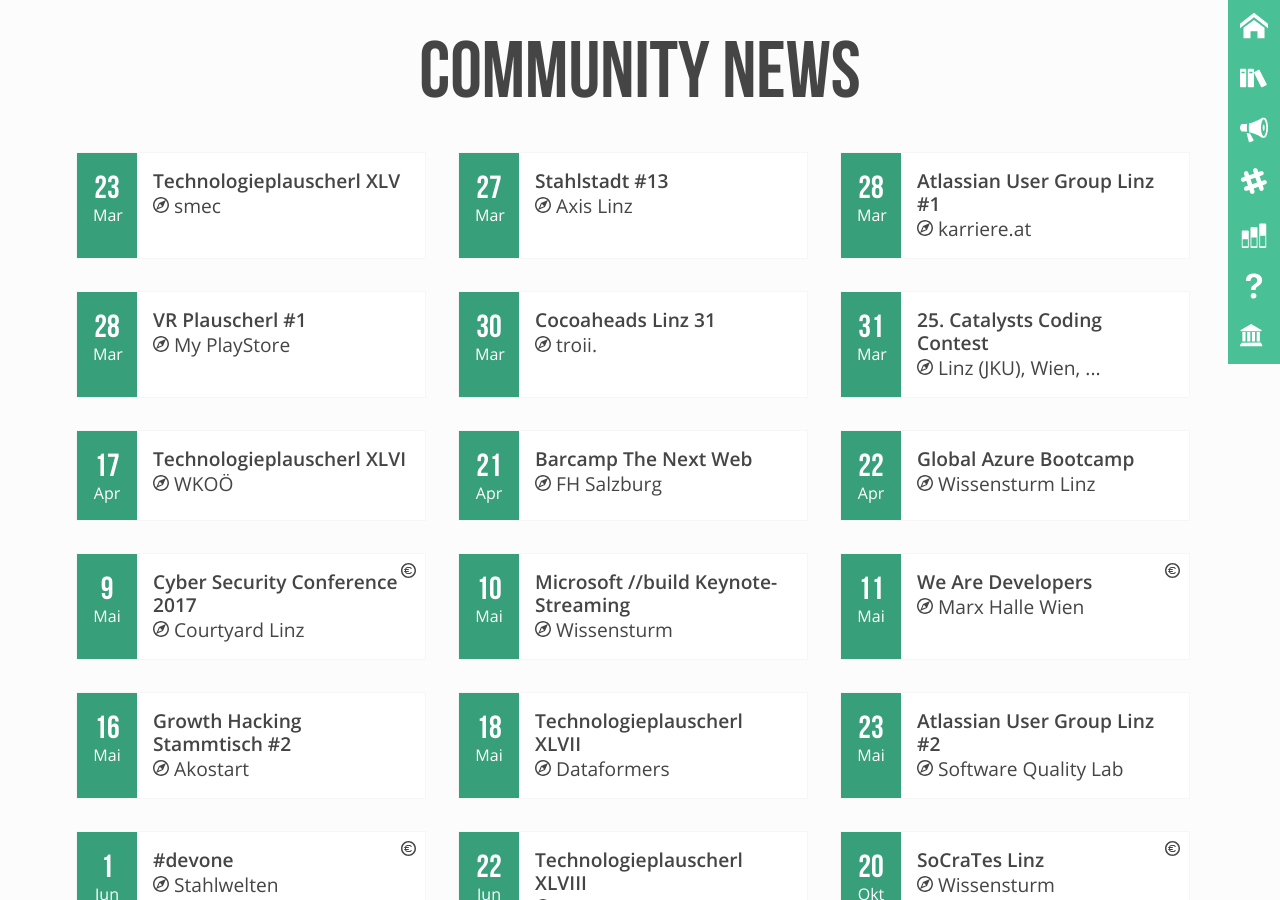
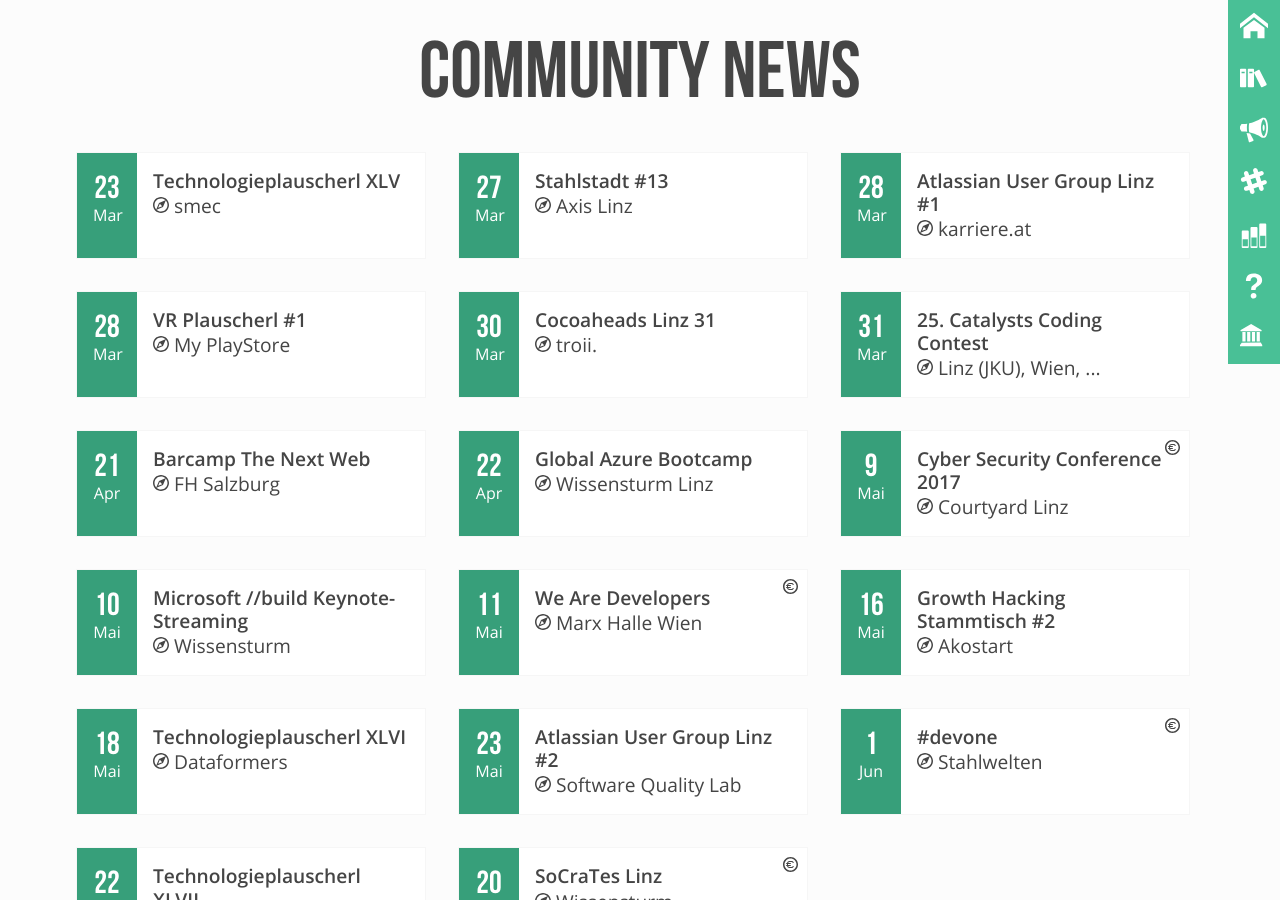
Before and after one commit to mericanAncer127/plauscherl, a Jekyll site: the page built from pages/community-news.html, in a window 1280 px wide and 900 px high. Built offline with Jekyll 4.4.1, drawn with Linux system fonts in a browser that asks for light colours.

Commit message:
Update community.yml

```diff
--- a/_data/community.yml
+++ b/_data/community.yml
@@ -51,14 +51,10 @@
       date: 2017-03-23
    -
       name: "Technologieplauscherl XLVI"
-      location: "WKOÖ"
-      date: 2017-04-17
-   -
-      name: "Technologieplauscherl XLVII"
       location: "Dataformers"
       date: 2017-05-18
    -
-      name: "Technologieplauscherl XLVIII"
+      name: "Technologieplauscherl XLVII"
       location: "KEBA"
       date: 2017-06-22
 -
```
